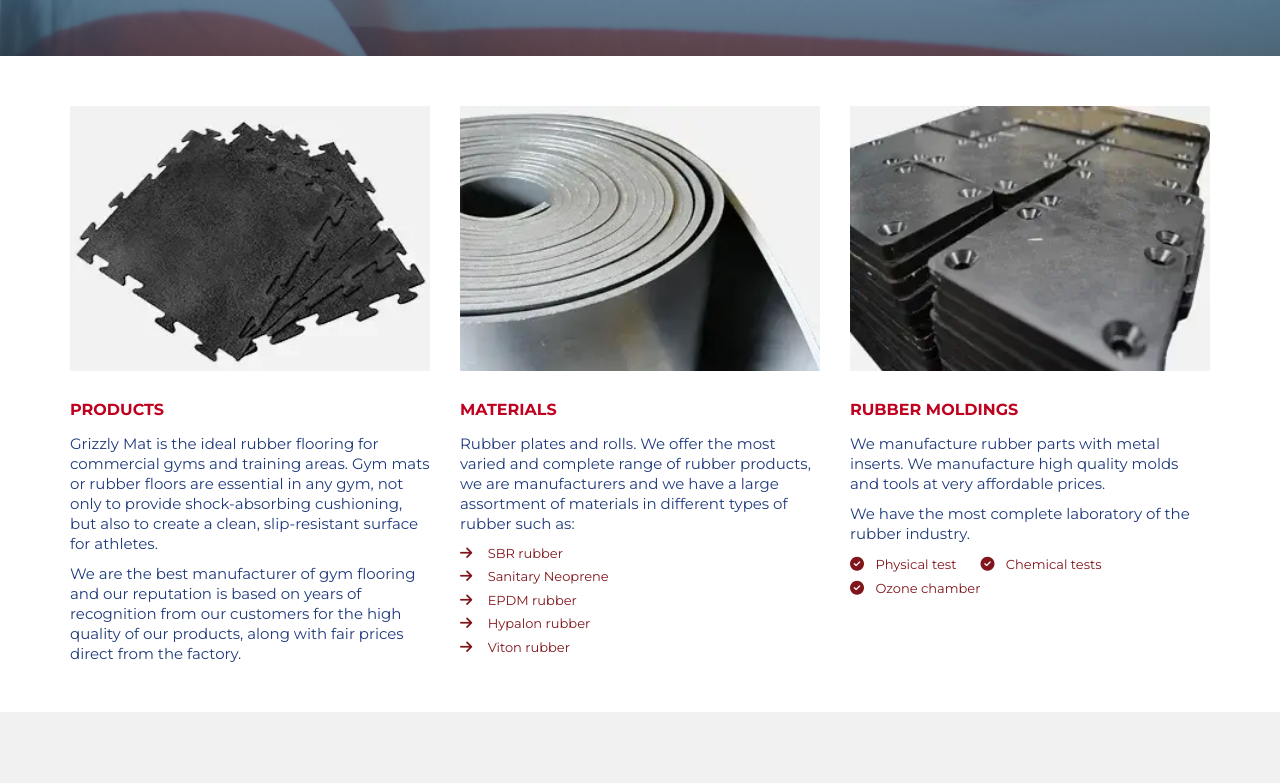
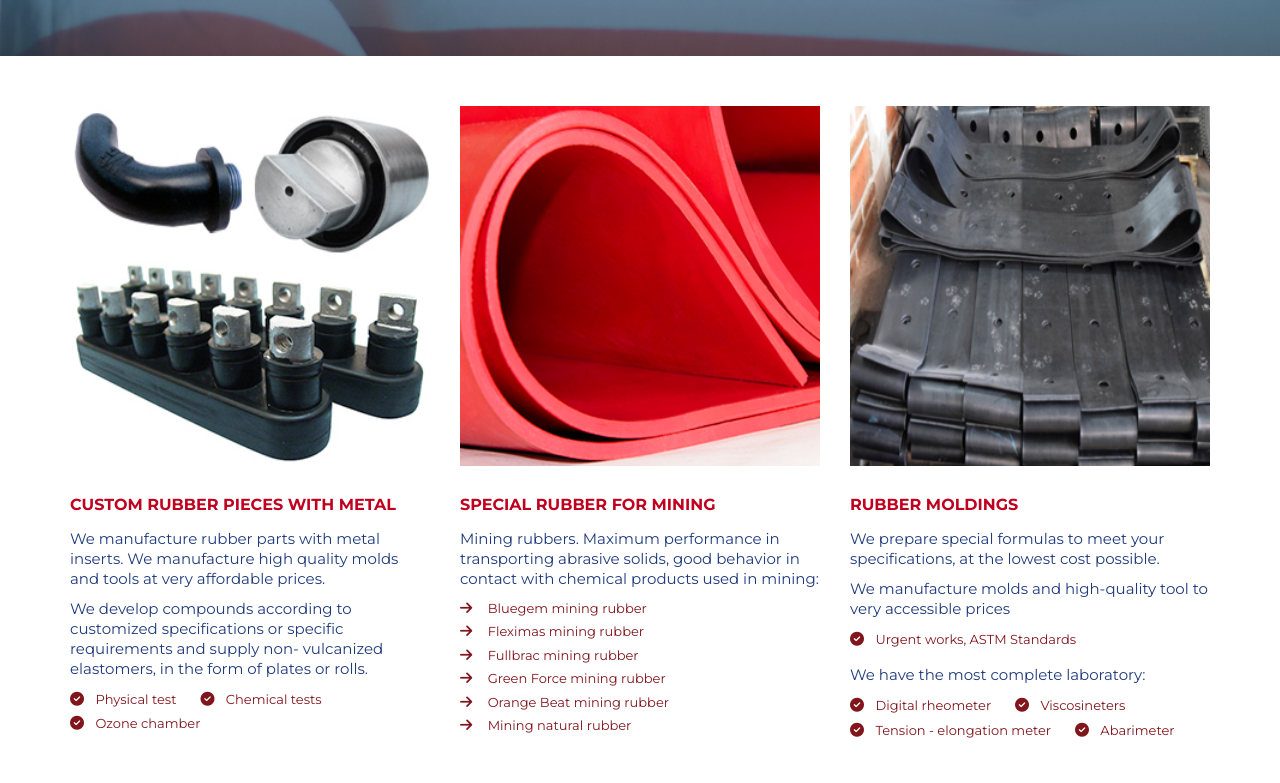
Before and after one commit to elDiegoSH/everestrubbercompany.com, a plain HTML site: page index.html in a window 1280 px wide. Shown: the part 797-1580 px from the top of the page. Drawn offline with Linux system fonts and the light colour scheme.

Commit message:
cambios en index, la seccion de 3 bajo el slide

```diff
--- a/index.html
+++ b/index.html
@@ -474,48 +474,60 @@ body
     <div class="row">
       <div class="col-md-4">
         <div class="offer-post">
-          <a href="products/"><img src="images/products-index.webp" alt="Products rubber - Gym flooring" title="Products rubber - Gym flooring"/></a>
-          <h2><a href="products/">Products</a></h2>
+          <a href="products/"><img src="images/index-insert-metalic.jpg" alt="Products rubber - Gym flooring" title="Products rubber - Gym flooring"/></a>
+          <h2><a href="products/">Custom rubber pieces with metal</a></h2>
           <p>
-            Grizzly Mat is the ideal rubber flooring for commercial gyms and training areas. Gym mats or rubber floors are essential in any gym, not only to provide shock-absorbing cushioning, but also to create a clean, slip-resistant surface for athletes.
+            We manufacture rubber parts with metal inserts. We manufacture high quality molds and tools at very affordable prices.
           </p>
           <p>
-            We are the best manufacturer of gym flooring and our reputation is based on years of recognition from our customers for the high quality of our products, along with fair prices direct from the factory.
-
+            We develop compounds according to customized specifications or specific requirements and supply non- vulcanized elastomers, in the form of plates or rolls.
           </p>
+          <ul class="offer-list second">
+            <li><i class="fa-solid fa-circle-check"></i> Physical test</li>
+            <li><i class="fa-solid fa-circle-check"></i> Chemical tests</li>
+            <li><i class="fa-solid fa-circle-check"></i> Ozone chamber</li>
+          </ul>
         </div>
       </div>
       <div class="col-md-4">
         <div class="offer-post">
-          <a href="materials/"><img src="images/materials-index.webp" alt="Rubber materials - Rubber plates and rolls" title="Rubber materials - Rubber plates and rolls" /></a>
-          <h2><a href="materials/">Materials</a></h2>
+          <a href="materials/"><img src="images/index-mineros.jpg" alt="Rubber materials - Rubber plates and rolls" title="Rubber materials - Rubber plates and rolls" /></a>
+          <h2><a href="materials/">Special rubber for mining</a></h2>
           <p>
-            Rubber plates and rolls. We offer the most varied and complete range of rubber products, we are manufacturers and we have a large assortment of materials in different types of rubber such as:
+            Mining rubbers. Maximum performance in transporting abrasive solids, good behavior in contact with chemical products used in mining:
           </p>
           <ul class="offer-list">
-            <li><a href="#"><i class="fa-solid fa-arrow-right"></i> SBR rubber </a></li>
-            <li><a href="#"><i class="fa-solid fa-arrow-right"></i> Sanitary Neoprene</a></li>
-            <li><a href="#"><i class="fa-solid fa-arrow-right"></i> EPDM rubber</a></li>
-            <li><a href="#"><i class="fa-solid fa-arrow-right"></i> Hypalon rubber</a></li>
-            <li><a href="#"><i class="fa-solid fa-arrow-right"></i> Viton rubber</a></li>
+            <li><a href="#"><i class="fa-solid fa-arrow-right"></i> Bluegem mining rubber</a></li>
+            <li><a href="#"><i class="fa-solid fa-arrow-right"></i> Fleximas mining rubber</a></li>
+            <li><a href="#"><i class="fa-solid fa-arrow-right"></i> Fullbrac mining rubber</a></li>
+            <li><a href="#"><i class="fa-solid fa-arrow-right"></i> Green Force mining rubber</a></li>
+            <li><a href="#"><i class="fa-solid fa-arrow-right"></i> Orange Beat mining rubber</a></li>
+            <li><a href="#"><i class="fa-solid fa-arrow-right"></i> Mining natural rubber</a></li>
           </ul>
         </div>
       </div>
       <div class="col-md-4">
         <div class="offer-post">
           <a href="rubber-moldings/">
-            <img src="images/mouldings-index.webp" alt="Rubber Moldings - Rubber parts with metal inserts" title="Rubber Moldings - Rubber parts with metal inserts" /></a>
+            <img src="images/index-moldings.jpg" alt="Rubber Moldings - Rubber parts with metal inserts" title="Rubber Moldings - Rubber parts with metal inserts" /></a>
             <h2><a href="rubber-moldings/">Rubber Moldings</a></h2>
             <p>
-              We manufacture rubber parts with metal inserts. We manufacture high quality molds and tools at very affordable prices.
+              We prepare special formulas to meet your specifications, at the lowest cost possible.
             </p>
             <p>
-              We have the most complete laboratory of the rubber industry.
+              We manufacture molds and high-quality tool to very accessible prices
             </p>
             <ul class="offer-list second">
-              <li><i class="fa-solid fa-circle-check"></i> Physical test</li>
-              <li><i class="fa-solid fa-circle-check"></i> Chemical tests</li>
-              <li><i class="fa-solid fa-circle-check"></i> Ozone chamber</li>
+              <li><i class="fa-solid fa-circle-check"></i> Urgent works, ASTM Standards</li>
+            </ul>
+            <p>
+              We have the most complete laboratory:
+            </p>
+            <ul class="offer-list second">
+              <li><i class="fa-solid fa-circle-check"></i> Digital rheometer</li>
+              <li><i class="fa-solid fa-circle-check"></i> Viscosineters</li>
+              <li><i class="fa-solid fa-circle-check"></i> Tension - elongation meter</li>
+              <li><i class="fa-solid fa-circle-check"></i> Abarimeter</li>
             </ul>
           </div>
         </div>
```
Also changed, not shown: images/index-insert-metalic.jpg (added), images/index-mineros.jpg (added), images/index-moldings.jpg (added).
